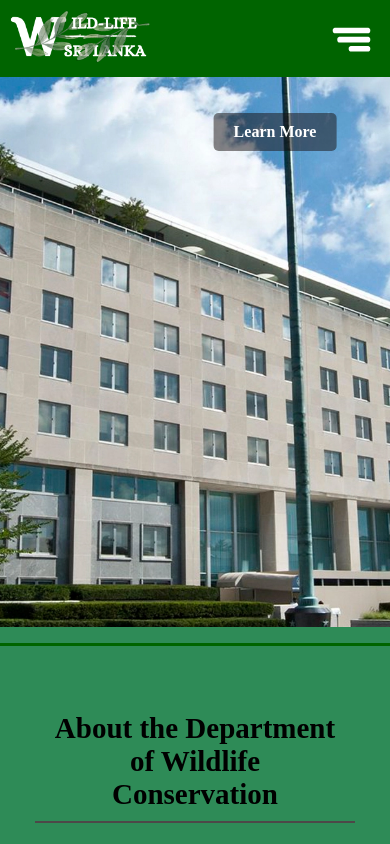
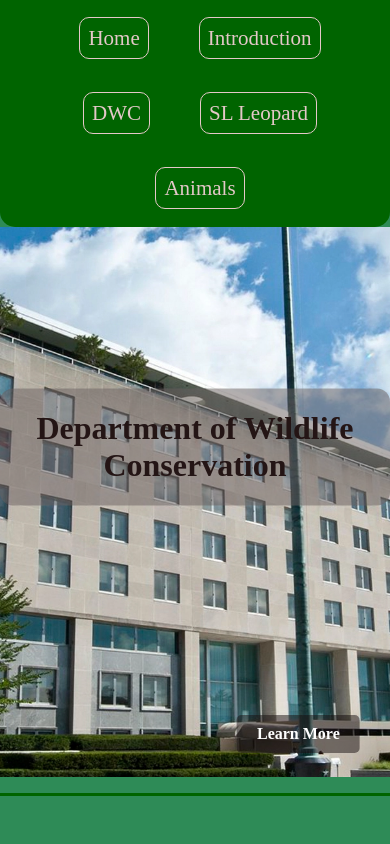
Before and after one commit to NipulM/wildlife, a website: page other-pages/department.html in a window 390 px wide. Shown: the top 844 px of the page. Drawn offline with Linux system fonts and the light colour scheme.

Commit message:
Updated project files

```diff
--- a/other-pages/department.html
+++ b/other-pages/department.html
@@ -22,7 +22,7 @@
           <ul class="re-links">
             <li><a href="../index.html">Home</a></li>
             <li><a href="introduction.html">Introduction</a></li>
-            <li><a href="department.html">Department</a></li>
+            <li><a href="department.html">DWC</a></li>
             <li><a href="leopard.html">SL Leopard</a></li>
             <li><a href="animals.html">Animals</a></li>
           </ul>
@@ -52,6 +52,11 @@
             >Learn More</a
           >
         </div>
+      </div>
+      <div class="centered-text">
+        <h1 class="centered-text-department">
+          Department of Wildlife Conservation
+        </h1>
       </div>
     </div>
     <hr />
@@ -201,18 +206,18 @@
             biodiversity.
           </p>
           <div class="social-media-icons-container">
-            <a href=""
+            <a href="https://www.instagram.com/wwctsrilanka/"
               ><img
                 alt="svg instagram"
                 src="/svgs/instagram-svgrepo-com (1).svg"
             /></a>
-            <a href=""
+            <a href="https://www.facebook.com/departmentofwildlife/"
               ><img alt="svg facebook" src="/svgs/facebook-svgrepo-com (1).svg"
             /></a>
-            <a href=""
+            <a href="https://www.youtube.com/channel/UCSfky3CZx5WPjc9oQwmQeNg"
               ><img alt="svg youtube" src="/svgs/youtube-168-svgrepo-com.svg"
             /></a>
-            <a href=""
+            <a href="https://twitter.com/slwcs_org"
               ><img alt="svg twitter" src="/svgs/twitter-svgrepo-com (1).svg"
             /></a>
           </div>
--- a/other-pages/wilpattu.css
+++ b/other-pages/wilpattu.css
@@ -6,6 +6,7 @@
   --golden-yellow: #ffd700;
   --soft-orange: #ffa07a;
   --dark-crimson: #9d122e;
+  --nav-footer-a: rgb(228, 200, 200);
 }
 
 body {
@@ -356,12 +357,39 @@ hr {
 }
 
 @media only screen and (max-width: 935px) {
+  .nav-bar {
+    display: block;
+    border-radius: 0px 0px 15px 15px;
+  }
+
+  .re-links {
+    display: flex;
+    justify-content: center;
+    flex-wrap: wrap;
+    margin-left: -10px;
+    margin-right: -10px;
+  }
+
+  .re-links a {
+    border: solid 1px var(--nav-footer-a);
+    border-radius: 10px;
+    transition: border 0.1s ease-in-out;
+  }
+
+  .re-links a:hover {
+    border: solid 3px var(--soft-orange);
+  }
+
   .re-links li {
+    display: block;
+  }
+
+  .website-logo {
     display: none;
   }
 
   .nav-bar-hamburger {
-    display: block;
+    display: none;
   }
 
   .wild-life {
--- a/other-pages/yala.css
+++ b/other-pages/yala.css
@@ -6,6 +6,7 @@
   --golden-yellow: #ffd700;
   --soft-orange: #ffa07a;
   --dark-crimson: #9d122e;
+  --nav-footer-a: rgb(228, 200, 200);
 }
 
 body {
@@ -315,12 +316,35 @@ hr {
 }
 
 @media only screen and (max-width: 935px) {
-  .re-links li {
+  .nav-bar {
+    display: block;
+    border-radius: 0px 0px 15px 15px;
+  }
+
+  .re-links {
+    display: flex;
+    justify-content: center;
+    flex-wrap: wrap;
+    margin-left: -10px;
+    margin-right: -10px;
+  }
+
+  .re-links a {
+    border: solid 1px var(--nav-footer-a);
+    border-radius: 10px;
+    transition: border 0.1s ease-in-out;
+  }
+
+  .re-links a:hover {
+    border: solid 3px var(--soft-orange);
+  }
+
+  .website-logo {
     display: none;
   }
 
   .nav-bar-hamburger {
-    display: block;
+    display: none;
   }
 
   .wild-life {
--- a/script.js
+++ b/script.js
@@ -1,4 +1,5 @@
-const hamburger = document.querySelector(".nav-bar-hamburger");
+const hamburger = document.querySelector(".nav-bar-hamburger img");
 const reLinks = document.querySelector(".re-links");
+const logo = document.querySelector(".website-logo");
 
 hamburger.addEventListener("click", function () {});
--- a/style.css
+++ b/style.css
@@ -87,6 +87,29 @@ body {
 .re-links li a:hover {
   border-bottom: 3px solid #ffa07a;
 }
+
+.nav-bar-hamburger {
+  cursor: pointer;
+}
+
+/* .display-none {
+  display: none;
+}
+
+.goes-out {
+  animation: goes-out 1.5s ease-in-out forwards;
+}
+
+@keyframes goes-out {
+  from {
+    opacity: 1;
+    transform: translateX(0);
+  }
+  to {
+    opacity: 1;
+    transform: translateX(-200%);
+  }
+} */
 
 .hero-image {
   height: auto;
@@ -670,8 +693,8 @@ iframe {
 
 .hero-dep-button {
   position: absolute;
-  top: 10%;
-  right: -2%;
+  bottom: 1%;
+  right: -8%;
   transform: translate(-50%, -50%);
   background-color: rgba(24, 17, 17, 0.5);
   color: rgb(0, 0, 0);
@@ -697,6 +720,13 @@ iframe {
 
 .hero-dep-button:hover a {
   color: #ffffff;
+}
+
+.centered-text-department {
+  width: 100%;
+  text-align: center;
+  font-size: 32px;
+  color: #241515;
 }
 
 .introduction-dep {
@@ -838,7 +868,8 @@ iframe {
   width: 100%;
   text-align: center;
   font-size: 32px;
-  color: #1b1313;
+  /* color: #1b1313; */
+  color: #e7dcdc;
 }
 
 /* .centered-text-animals {
@@ -962,12 +993,35 @@ iframe {
 }
 
 @media only screen and (max-width: 935px) {
-  .re-links li {
+  .nav-bar {
+    display: block;
+    border-radius: 0px 0px 15px 15px;
+  }
+
+  .re-links {
+    display: flex;
+    justify-content: center;
+    flex-wrap: wrap;
+    margin-left: -10px;
+    margin-right: -10px;
+  }
+
+  .re-links a {
+    border: solid 1px var(--nav-footer-a);
+    border-radius: 10px;
+    transition: border 0.1s ease-in-out;
+  }
+
+  .re-links a:hover {
+    border: solid 3px var(--soft-orange);
+  }
+
+  .nav-bar-hamburger {
     display: none;
   }
 
-  .nav-bar-hamburger {
-    display: block;
+  .website-logo {
+    display: none;
   }
 
   .footer {
```
Also changed, not shown: index.html (+5 -5 lines), other-pages/animals.html (+5 -5 lines), other-pages/introduction.html (+5 -5 lines), other-pages/leopard.html (+5 -5 lines), other-pages/wilpattu.html (+9 -5 lines), other-pages/yala.html (+5 -5 lines).
